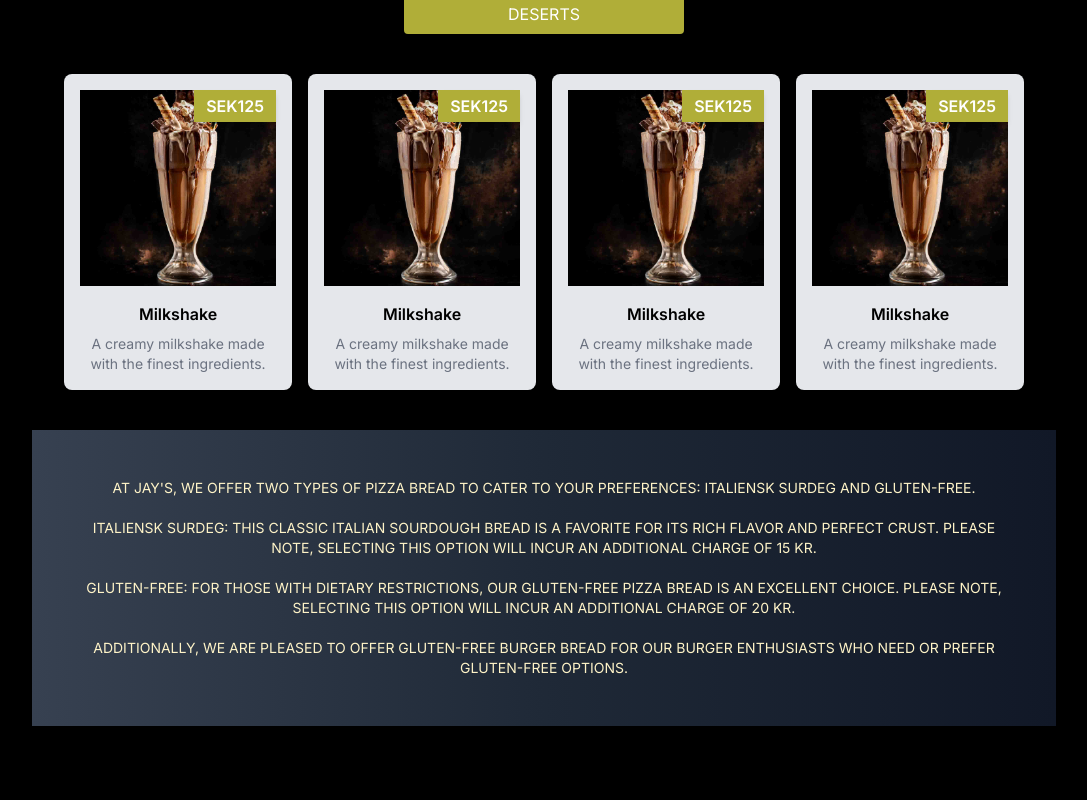
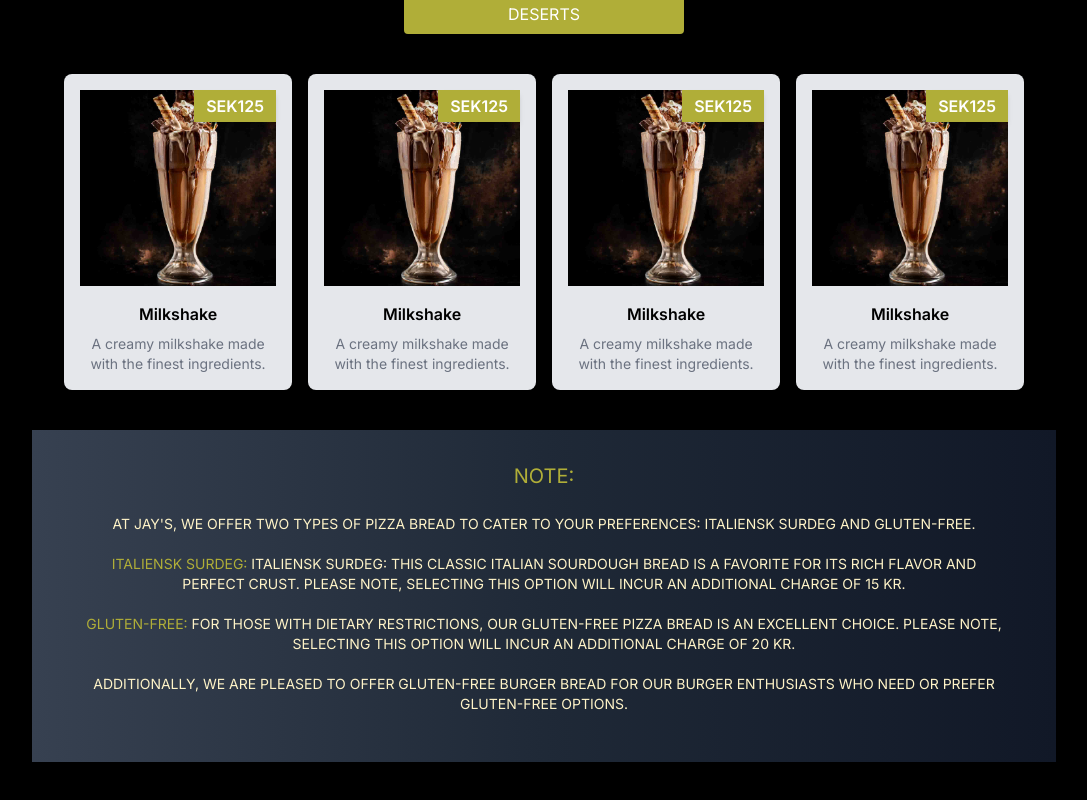
Before and after one commit to raselrzl/olivias, a Next.js app: page /menu in a window 1280 px wide. Shown: the part 2017-2817 px from the top of the page, without its empty margins (96-1183 px from the left). Built offline with nearby package versions, Linux system fonts and the light colour scheme.

Commit message:
one note added

```diff
--- a/src/app/menu/page.js
+++ b/src/app/menu/page.js
@@ -133,11 +133,12 @@ export default function Menu() {
 
                 <div className='my-10 m, mx-6'>
                 <div className='bg-gradient-to-r from-gray-700 via-gray-800 to-gray-900 p-6 shadow-lg mx-auto px-4 sm:px-6 md:px-8 lg:px-10 xl:px-12 2xl:px-16 max-w-screen-lg'>
-                    <p className='mb-6 my-6 text-amber-100 text-sm text-center uppercase'>
+                    <h1 className='mb-2 my-2 text-amber-100 text-xl text-center text-primary uppercase'>Note:</h1>
+                    <p className='mb-6 my-6 text-amber-100 text-sm text-center uppercase '>
                         At Jay's, we offer two types of pizza bread to cater to your preferences: Italiensk Surdeg and Gluten-Free. <br /> <br />
 
-                        Italiensk Surdeg: This classic Italian sourdough bread is a favorite for its rich flavor and perfect crust. Please note, selecting this option will incur an additional charge of 15 kr.
-                        <br /><br />Gluten-Free: For those with dietary restrictions, our gluten-free pizza bread is an excellent choice. Please note, selecting this option will incur an additional charge of 20 kr.
+                        <span className='text-primary uppercase'>Italiensk Surdeg: </span>Italiensk Surdeg: This classic Italian sourdough bread is a favorite for its rich flavor and perfect crust. Please note, selecting this option will incur an additional charge of 15 kr.
+                        <br /><br /> <span className='text-primary uppercase'>Gluten-Free:</span> For those with dietary restrictions, our gluten-free pizza bread is an excellent choice. Please note, selecting this option will incur an additional charge of 20 kr.
                         <br /><br />Additionally, we are pleased to offer gluten-free burger bread for our burger enthusiasts who need or prefer gluten-free options.</p>
                 </div>
                 </div>
```
